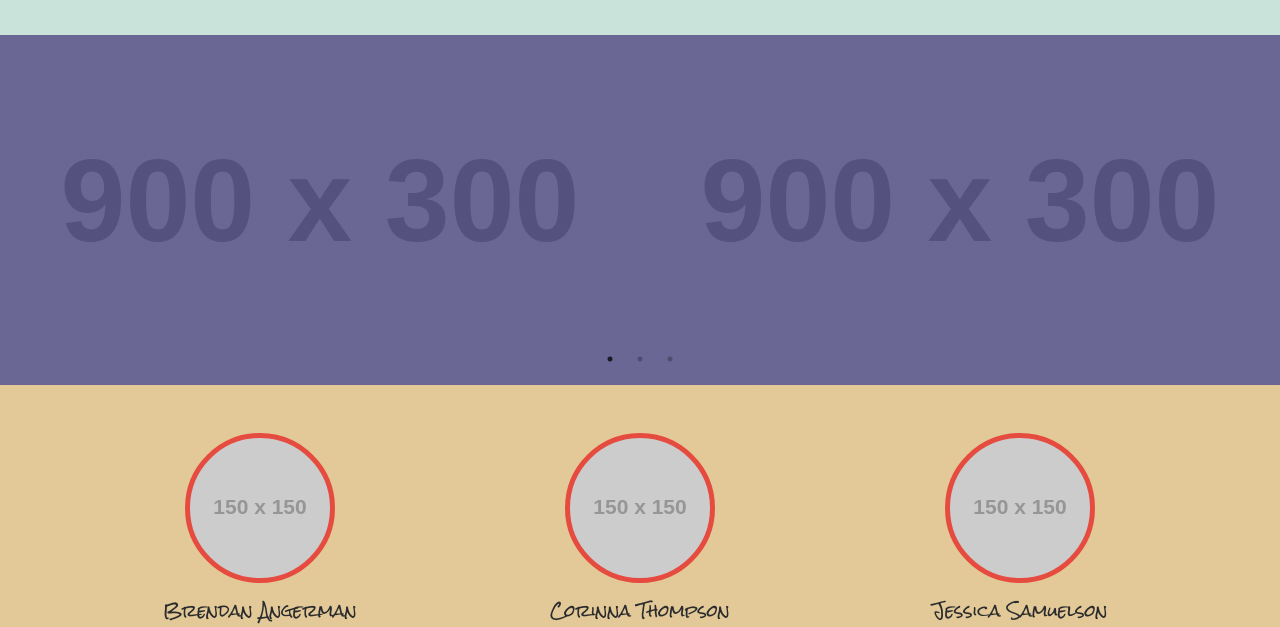
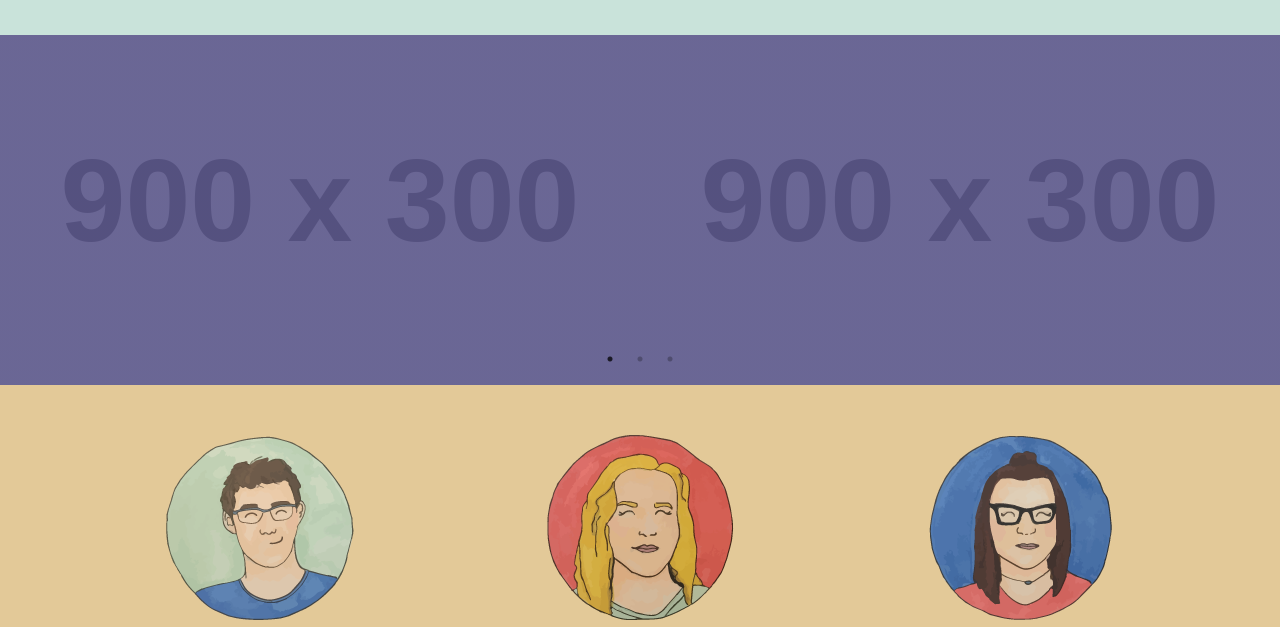
Before and after one commit to bAngerman/team-site, a website: page index.html in a window 1280 px wide. Shown: the part 324-951 px from the top of the page. Drawn offline with nearby package versions, Linux system fonts and the light colour scheme; placeholder pictures from the web are drawn by us.

Commit message:
added our headshots

```diff
--- a/css/styles.scss
+++ b/css/styles.scss
@@ -11,6 +11,7 @@ $orangish: #E77A65;
 $blue: #292E70;
 $d-orange: #E54B3F;
 $l-orange: #E67A65;
+$orangerish: #E44b3e;
 $off-white: #FDF2DF;
 $l-white: #F2E6D6;
 $overlay: rgba(41, 35, 112, 0.6);
@@ -157,12 +158,19 @@ header {
     padding: 3rem 2rem;
     .headshot {
       margin: 0 auto;
-      width: 150px;
-      height: 150px;
-      border: 5px solid $d-orange;
-      background-image: url("https://placehold.it/150x150");
+      width: 190px;
+      height: 190px;
       background-position: center;
       background-repeat: no-repeat;
+    }
+    .brendan {
+      background-image: url("../img/asset4@72x.png");
+    }
+    .corinna {
+      background-image: url("../img/asset6@72x.png");
+    }
+    .jessica {
+      background-image: url("../img/asset5@72x.png");
     }
     .info {
       padding-top: 1rem;
@@ -205,7 +213,7 @@ header {
   }
 }
 .project-1 {
-  background-color: $l-orange;
+  background-color: $orangerish;
   color: $blue;
   .cap-1, .cap-2, .cap-3, .cap-4 {
     background-image: url("https://placehold.it/900x900")
--- a/index.html
+++ b/index.html
@@ -57,7 +57,7 @@
 				<div class="row">
 					<div class="col-12 col-md-4 d-flex justify-content-center align-items-center">
 						<div class="person">
-							<div class="headshot rounded-circle"></div>
+							<div class="brendan headshot"></div>
 							<div class="info">
 								<div class="name">
 									<p>Brendan Angerman</p>
@@ -70,7 +70,7 @@
 					</div>
 					<div class="col-12 col-md-4 d-flex justify-content-center align-items-center">
 						<div class="person">
-							<div class="headshot rounded-circle"></div>
+							<div class="corinna headshot"></div>
 							<div class="info">
 								<div class="name">
 									<p>Corinna Thompson</p>
@@ -83,7 +83,7 @@
 					</div>
 					<div class="col-12 col-md-4 d-flex justify-content-center align-items-center">
 						<div class="person">
-							<div class="headshot rounded-circle"></div>
+							<div class="jessica headshot"></div>
 							<div class="info">
 								<div class="name">
 									<p>Jessica Samuelson</p>
```
Also changed, not shown: css/styles.css, dist/css/styles.min.css, img/asset4@72x.png (added), img/asset5@72x.png (added), img/asset6@72x.png (added).
